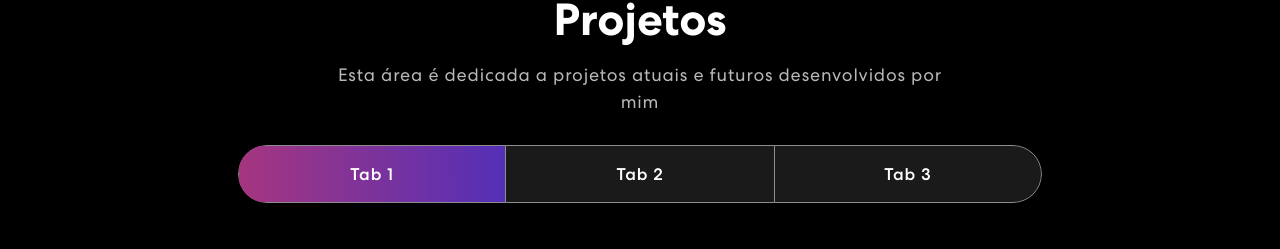
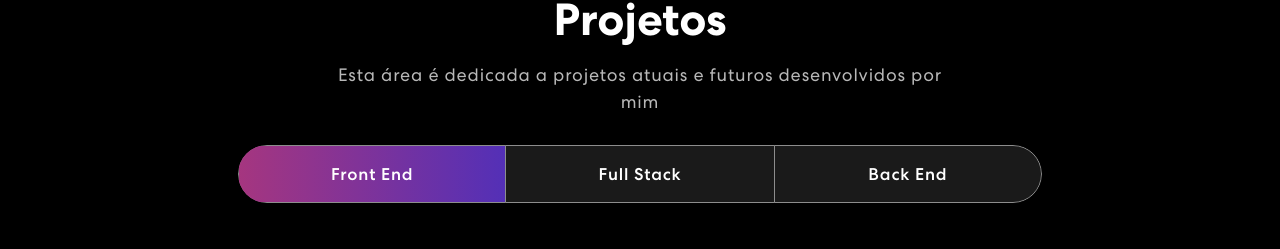
Before and after one commit to LucasP0/portfolio, a React (Create React App) app: page / in a window 1280 px wide. Shown: the part 1420-1669 px from the top of the page. Built offline with nearby package versions, Linux system fonts and the light colour scheme.

Commit message:
alteração nos projetos

```diff
--- a/src/App.css
+++ b/src/App.css
@@ -666,3 +666,7 @@
   letter-spacing: 0.5px;
   margin-top: 20px;
 }
+
+.pointer{
+  cursor: pointer;
+}
--- a/src/components/ProjectCard.js
+++ b/src/components/ProjectCard.js
@@ -4,13 +4,13 @@
   return (
     <Col size={12} sm={6} md={4}>
       <a id='link-P' target={"_blank"} href={link} rel="noreferrer">
-      <div className="proj-imgbx">
+        <div className="proj-imgbx">
           <img src={imgUrl} />
           <div className="proj-txtx">
             <h4>{title}</h4>
             <span>{description}</span>
           </div>
-      </div>
+        </div>
       </a>
     </Col>
   )
--- a/src/components/Projects.js
+++ b/src/components/Projects.js
@@ -16,19 +16,19 @@
           <Col size={12}>
             <TrackVisibility>
               {({ isVisible }) =>
-              <div className={isVisible ? "animate__animated animate__fadeIn": ""}>
+                <div className={isVisible ? "animate__animated animate__fadeIn" : ""}>
                   <h2>Projetos</h2>
                   <p>Esta área é dedicada a projetos atuais e futuros desenvolvidos por mim </p>
                   <Tab.Container id="projects-tabs" defaultActiveKey="first">
                     <Nav variant="pills" className="nav-pills mb-5 justify-content-center align-items-center" id="pills-tab">
-                    <Nav.Item>
-                      <Nav.Link eventKey="first">Tab 1</Nav.Link>
+                      <Nav.Item >
+                        <Nav.Link className="pointer" eventKey="first">Front End</Nav.Link>
                       </Nav.Item>
-                    <Nav.Item>
-                      <Nav.Link eventKey="second">Tab 2</Nav.Link>
-                    </Nav.Item>
-                    <Nav.Item>
-                      <Nav.Link eventKey="third">Tab 3</Nav.Link>
+                      <Nav.Item className="pointer" >
+                        <Nav.Link eventKey="second">Full Stack</Nav.Link>
+                      </Nav.Item >
+                      <Nav.Item className="pointer" >
+                        <Nav.Link eventKey="third">Back End</Nav.Link>
                       </Nav.Item>
                     </Nav>
                     <Tab.Content id="slideInUp" className={isVisible ? "animate__animated animate__slideInUp" : ""}>
```
Also changed, not shown: src/data/FetchProjects.js (line endings or trailing spaces). Lines whose indentation alone changed are shown as unchanged.
